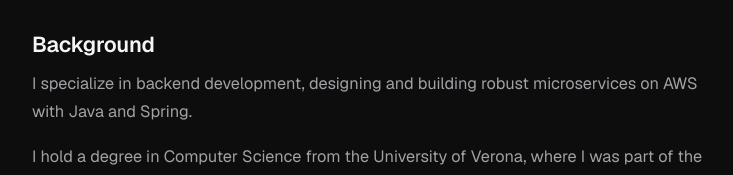
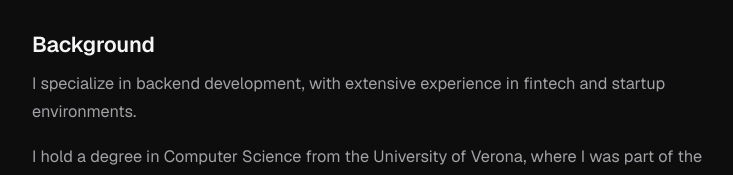
Before and after one commit to Davide-Zamboni/davidzambo.github.io, a Next.js app: page /about in a window 1280 px wide. Shown: the part 242-417 px from the top of the page, without its empty margins (272-1005 px from the left). Built offline with nearby package versions, Linux system fonts and the light colour scheme.

Commit message:
Update about: fintech and startup experience

```diff
--- a/app/about/page.tsx
+++ b/app/about/page.tsx
@@ -14,8 +14,8 @@ export default function About() {
       <div className={styles.content}>
         <h2>Background</h2>
         <p>
-          I specialize in backend development, designing and building robust microservices
-          on AWS with Java and Spring.
+          I specialize in backend development, with extensive experience in fintech
+          and startup environments.
         </p>
 
         <p>
```
